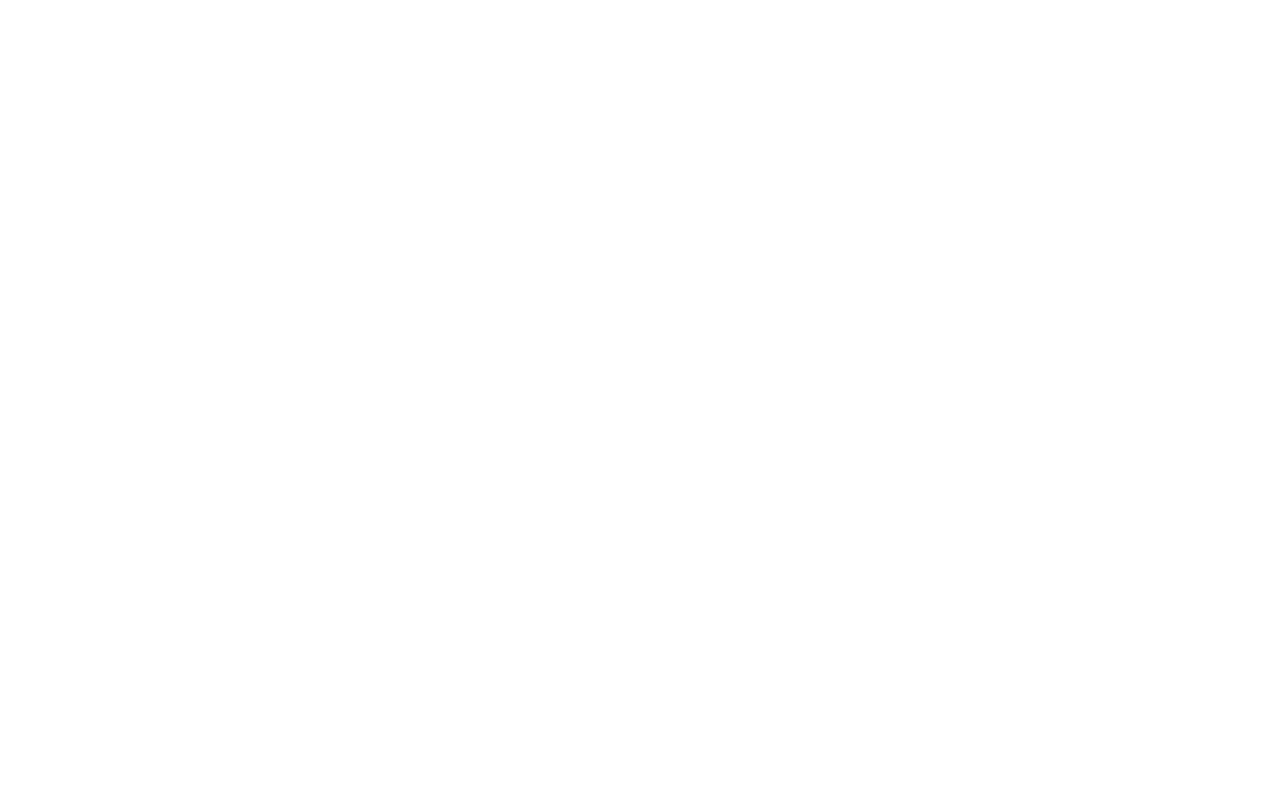
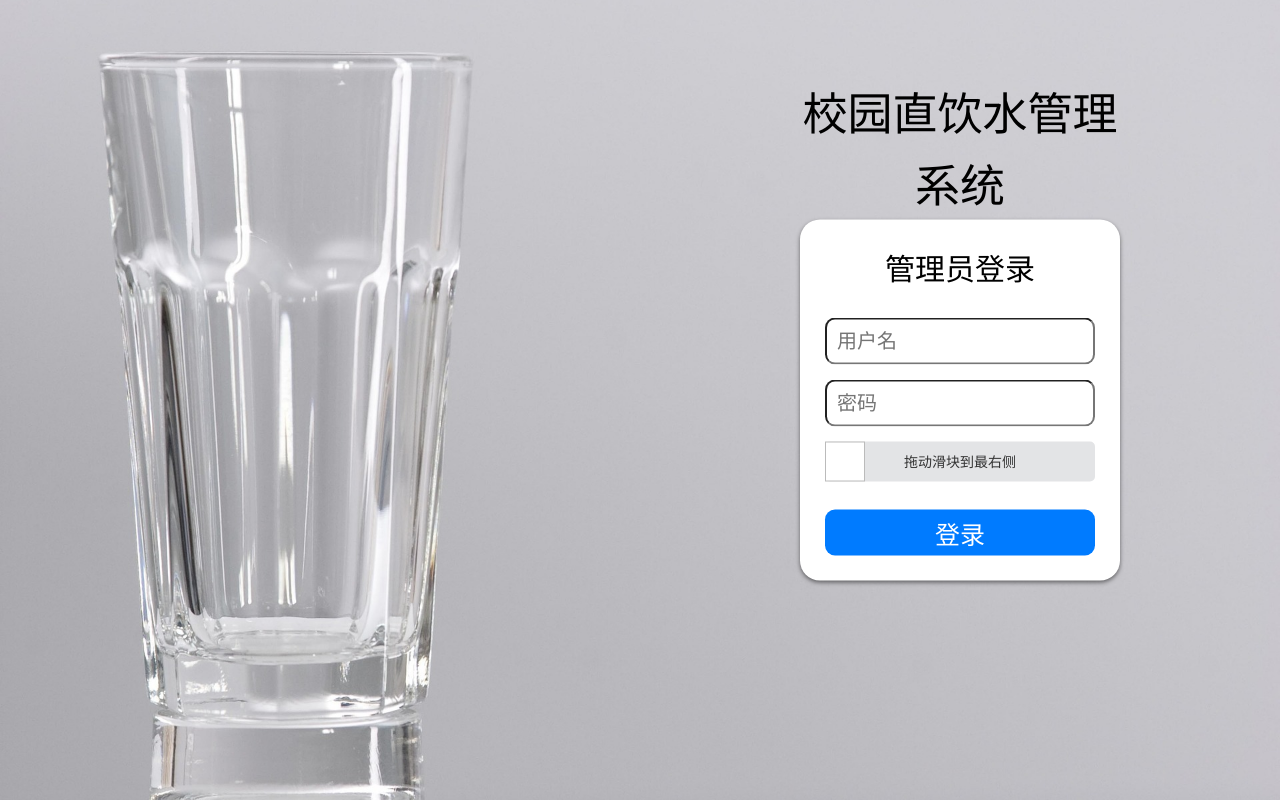
Before and after one commit to gxdsl/Vue-Graduation, a Vue app: page / in a window 1280 px wide. Before the commit this address had no page. Built offline with nearby package versions, Linux system fonts and the light colour scheme.

Commit message:
Login complete

```diff
--- a/package.json
+++ b/package.json
@@ -9,8 +9,11 @@
     "preview": "vite preview"
   },
   "dependencies": {
+    "axios": "^1.6.8",
+    "element-plus": "^2.6.3",
     "vue": "^3.4.21",
-    "vue-router": "^4.0.13"
+    "vue-router": "^4.0.13",
+    "zx-verify": "^0.0.2"
   },
   "devDependencies": {
     "@vitejs/plugin-vue": "^5.0.4",
--- /dev/null
+++ b/src/API/axiosInstance.js
@@ -0,0 +1,35 @@
+// api/axiosInstance.js
+import axios from 'axios'
+
+const axiosInstance = axios.create({
+    baseURL: 'http://127.0.0.1:8888', // 设置基本的请求 URL
+    timeout: 5000, // 设置请求超时时间为 5 秒
+    headers: {
+        'Content-Type': 'application/json; charset=utf-8', // 设置请求头
+    }
+});
+
+// 添加请求拦截器
+axiosInstance.interceptors.request.use(config => {
+
+    console.log('Request Interceptor - Request Config:', config);
+
+    return config;
+}, error => {
+    console.error('Request Interceptor Error:', error);
+    return Promise.reject(error);
+});
+
+// 添加响应拦截器
+axiosInstance.interceptors.response.use(response => {
+    // 在响应返回之后做一些处理
+    console.log('Response Interceptor - Response Data:', response.data);
+
+    return response;
+}, error => {
+    // 处理响应错误
+    console.error('Response Interceptor Error:', error);
+    return Promise.reject(error);
+});
+
+export default axiosInstance;
--- /dev/null
+++ b/src/API/login.js
@@ -0,0 +1,18 @@
+// api/login.js
+import axiosInstance from './axiosInstance';
+
+const authAPI = {
+    login: (user, password) => {
+        const formData = new FormData();
+        formData.append('user', user);
+        formData.append('password', password);
+
+        return axiosInstance.post('/user/login', formData, {
+            headers: {
+                'Content-Type': 'application/x-www-form-urlencoded'
+            }
+        });
+    }
+};
+
+export default authAPI;
--- /dev/null
+++ b/src/SilderVerify/index.vue
@@ -0,0 +1,134 @@
+<template>
+  <!-- 滑块验证容器 -->
+  <div class="silder-range" :class="rangeStatus?'success':''">
+    <!-- 滑块 -->
+    <i @mousedown="rangeMove" :class="rangeStatus?successIcon:startIcon" v-show="!rangeStatus"></i>
+    <!-- 显示文字 -->
+    {{rangeStatus?successText:startText}}
+  </div>
+</template>
+
+<script>
+export default {
+  props: {
+    // 成功图标
+    successIcon: {
+      type: String,
+      default: "el-icon-success"
+    },
+    // 成功文字
+    successText: {
+      type: String,
+      default: "验证成功"
+    },
+    // 开始的图标
+    startIcon: {
+      type: String,
+      default: "el-icon-d-arrow-right"
+    },
+    // 开始的文字
+    startText: {
+      type: String,
+      default: "拖动滑块到最右侧"
+    }
+  },
+  name: "SilderVerify",
+  data() {
+    return {
+      rangeStatus:'',
+
+    };
+  },
+  methods: {
+    rangeMove(e) {
+      if (e.button !== 0) {
+        return; // 如果不是鼠标左键按下，则不执行后续操作
+      }
+
+      let ele = e.target;
+      let startX = e.clientX;
+      let eleWidth = ele.offsetWidth;
+      let parentWidth = ele.parentElement.offsetWidth;
+      let MaxX = parentWidth - eleWidth;
+
+      if (this.rangeStatus) {
+        return false;
+      }
+
+      let isDragging = true;
+
+      const handleMouseMove = (e) => {
+        if (!isDragging) {
+          return;
+        }
+
+        let endX = e.clientX;
+        this.disX = endX - startX;
+        if (this.disX <= 0) {
+          this.disX = 0;
+        }
+        if (this.disX >= MaxX) {
+          this.disX = MaxX;
+          isDragging = false; // 停止拖动
+          this.rangeStatus = true;
+          this.$emit("success", this.rangeStatus);
+        }
+        ele.style.transition = '.1s all';
+        ele.style.transform = 'translateX(' + this.disX + 'px)';
+        e.preventDefault();
+      }
+
+      const handleMouseUp = () => {
+        isDragging = false; // 停止拖动
+        if (!this.rangeStatus) {
+          ele.style.transition = '.5s all';
+          ele.style.transform = 'translateX(0)';
+          this.$emit("failed", this.rangeStatus);
+        }
+
+        document.removeEventListener('mousemove', handleMouseMove);
+        document.removeEventListener('mouseup', handleMouseUp);
+      }
+
+      document.addEventListener('mousemove', handleMouseMove);
+      document.addEventListener('mouseup', handleMouseUp);
+    }
+  }
+};
+</script>
+
+<style scoped>
+.silder-range {
+  background-color: #e3e4e6;
+  position: relative;
+  transition: 1s all;
+  user-select: none;
+  color: #333;
+  display: flex;
+  justify-content: center;
+  align-items: center;
+  height: 40px; /* 滑块验证容器的高度 */
+  width: 270px; /* 滑块验证容器的宽度 */
+  border-radius: 5px; /* 边框圆角半径 */
+}
+.silder-range i {
+  position: absolute;
+  left: 0;
+  width: 40px; /* 滑块的宽度 */
+  height: 100%; /* 滑块的高度 */
+  color: #919191;
+  background-color: #fff;
+  border: 1px solid #bbb;
+  cursor: pointer;
+  display: flex;
+  justify-content: center;
+  align-items: center;
+}
+.silder-range.success {
+  background-color: #7AC23C;
+  color: #fff;
+}
+.silder-range.success i {
+  color: #7AC23C;
+}
+</style>
--- /dev/null
+++ b/src/components/Home.vue
@@ -0,0 +1,11 @@
+<script setup>
+
+</script>
+
+<template>
+<h1>Home</h1>
+</template>
+
+<style scoped>
+
+</style>
--- a/src/components/Login.vue
+++ b/src/components/Login.vue
@@ -1,42 +1,89 @@
 <script>
+import SilderVerify from '../SilderVerify/index.vue'; // 引入滑块验证组件
+import { ElMessage } from 'element-plus'; // 引入 Element Plus 的 Message 组件
+import authAPI from '../API/login.js'; // 引入登录接口
+
 export default {
-  name: 'Login', // 组件名称
+  name: 'Login',
+
+  components: {
+    SilderVerify
+  },
 
   data() {
-    // 组件数据
     return {
-      username: '', // 用户名
-      password: '' // 密码
+      username: '',
+      password: '',
+      loginForm: {
+        status: false
+      },
+      errorMessage: '' // 新增 errorMessage 变量
     };
   },
 
   methods: {
-    // 登录方法
+    handleSuccess() {
+      this.loginForm.status = true;
+    },
+
+    handleError() {
+      ElMessage.error('滑块验证失败，请重试');
+    },
+
+    checkVerification() {
+      if (this.loginForm.status) {
+        this.login();
+      } else {
+        ElMessage.warning('请完成滑块验证');
+        this.$refs.sliderVerify.reset(); // 重置滑块验证组件
+      }
+    },
+
     login() {
-      // 在这里可以编写登录逻辑，比如向后端发送登录请求等
-      console.log('Username:', this.username);
-      console.log('Password:', this.password);
-      // 这里只是简单的打印用户名和密码，实际应用中需要替换为真实的登录逻辑
-    }
+      authAPI.login(this.username, this.password)
+          .then(response => {
+            if (response.data.code === 200) {
+              this.$router.push('/home');
+            } else {
+              const errorMessage = `错误码: ${response.data.code}, 错误信息: ${response.data.message}`;
+              ElMessage.error(errorMessage);
+              this.errorMessage = errorMessage;
+            }
+          })
+          .catch(error => {
+            let errorMessage = '登录请求失败，请检查网络连接';
+            if (error.response) {
+              errorMessage = `登录失败，${error.response.status}`;
+            } else {
+              errorMessage = '登录失败，请稍后重试';
+            }
+            ElMessage.error(errorMessage);
+            this.errorMessage = errorMessage;
+          });
+    },
   }
 };
 </script>
 
 <template>
+  <!-- 登录页面容器 -->
   <div class="login-background">
     <div class="header-text">
       校园直饮水管理系统
     </div>
     <div class="login">
       <h2 class="text1">管理员登录</h2>
-      <form @submit.prevent="login" class="form">
+      <form class="form">
         <div class="input-group">
           <input type="text" v-model="username" placeholder="用户名" required>
         </div>
         <div class="input-group">
           <input type="password" v-model="password" placeholder="密码" required>
         </div>
-        <button type="submit" style="font-size: 25px;padding: 5px;">登  录</button>
+        <el-form-item prop="status">
+          <silder-verify @success="handleSuccess" @failed="handleError" ref="sliderVerify"></silder-verify>
+        </el-form-item>
+        <button type="button" @click="checkVerification" style="font-size: 25px; padding: 5px;">登录</button>
       </form>
     </div>
   </div>
@@ -69,7 +116,6 @@ export default {
   transform: translate(-50%, -50%); /* 使用 transform 属性将文本水平和垂直居中 */
 }
 
-/* 样式说明：登录表单容器样式 */
 .login {
   position: absolute; /* 绝对定位 */
   top: 50%; /* 顶部距离为页面高度的50% */
@@ -79,7 +125,7 @@ export default {
   padding:25px; /* 内边距 */
   background-color: white; /* 背景色为白色 */
   box-shadow: 0 2px 4px rgba(0, 0, 0, 0.5); /* 添加黑色阴影边框 */
-  border-radius: 20px; /* 边框圆角半径为5px */
+  border-radius: 20px; /* 边框圆角半径 */
 }
 
 .text1{
@@ -103,6 +149,7 @@ label {
 
 .input-group {
   margin-bottom: 15px;
+
 }
 
 input {
@@ -110,6 +157,7 @@ input {
   padding: 10px;
   font-size: 20px;
   color: black;
+  border-radius: 10px; /* 边框圆角半径 */
 }
 
 button {
@@ -120,7 +168,7 @@ button {
   cursor: pointer;
   margin-top: 10px;
   width: 100%; /* 设置按钮宽度与输入框相同 */
+  border-radius: 10px; /* 边框圆角半径 */
 }
 
-
 </style>
--- a/src/main.js
+++ b/src/main.js
@@ -3,6 +3,9 @@ import './assets/main.css'
 
 // 导入Vue框架
 import { createApp } from 'vue'
+
+import ElementPlus from 'element-plus';
+import 'element-plus/dist/index.css'
 
 // 导入根组件App.vue
 import App from './App.vue'
@@ -16,5 +19,7 @@ const app = createApp(App);
 // 使用路由配置
 app.use(router);
 
+app.use(ElementPlus);
+
 // 挂载Vue应用到DOM节点上，#app是挂载的目标DOM元素
 app.mount('#app');
--- a/src/router/index.js
+++ b/src/router/index.js
@@ -3,13 +3,19 @@ import { createRouter, createWebHistory } from 'vue-router';
 
 // 导入相关组件
 import Login from '../components/Login.vue';
+import Home from '../components/Home.vue'
 
 // 定义路由配置
 const routes = [
     {
-        path: '/login', // 路由路径
+        path: '/', // 路由路径
         name: 'Login', // 路由名称
         component: Login // 对应的组件
+    },
+    {
+        path: '/home', // 路由路径
+        name: 'Home', // 路由名称
+        component: Home // 对应的组件
     },
     // 可以添加其他路由配置
 ];
```
Also changed, not shown: 1 other file (tests, documents, lock files or other folders).
